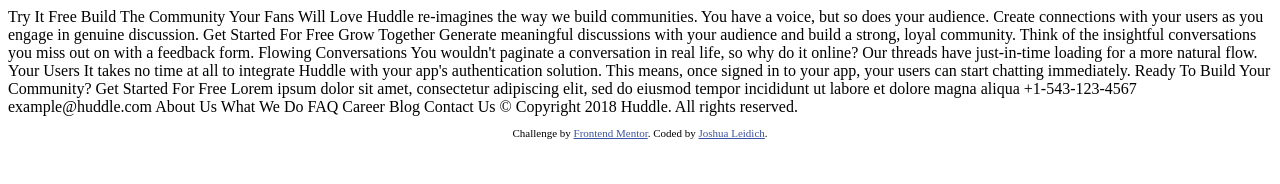
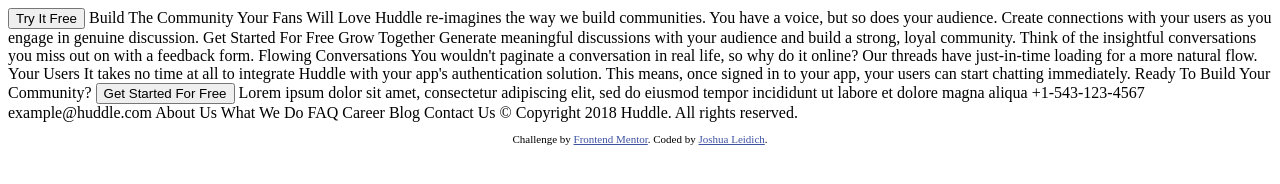
Before and after one commit to sithiz/FrontendMentorBp1, a plain HTML site: page index.html in a window 1280 px wide. Drawn offline with Linux system fonts and the light colour scheme.

Commit message:
added buttons and style.css

```diff
--- a/index.html
+++ b/index.html
@@ -5,7 +5,7 @@
   <meta name="viewport" content="width=device-width, initial-scale=1.0"> <!-- displays site properly based on user's device -->
 
   <link rel="icon" type="image/png" sizes="32x32" href="./images/favicon-32x32.png">
-
+  <link rel="stylesheet" type="text/css" href="./style.css">
   <title>Frontend Mentor | Huddle landing page with alternating feature blocks</title>
 
   <!-- Feel free to remove these styles or customise in your own stylesheet 👍 -->
@@ -16,7 +16,7 @@
 </head>
 <body>
 <!-- HEADER -->
-  Try It Free  <!--buttons top left -->
+  <button id="headerButton">Try It Free</button>  <!--buttons top left -->
 
   Build The Community Your Fans Will Love
   <!--Title left header paragraph -->
@@ -48,7 +48,7 @@
     <!-- Body/Footer button box -->
   Ready To Build Your Community?
 
-  Get Started For Free
+  <button id="bottumFooterButton">Get Started For Free</button>
 <!-- FOOTER -->
     <!-- Column 1 -->
   Lorem ipsum dolor sit amet, consectetur adipiscing elit, sed do eiusmod tempor
```
Also changed, not shown: style.css (added).
